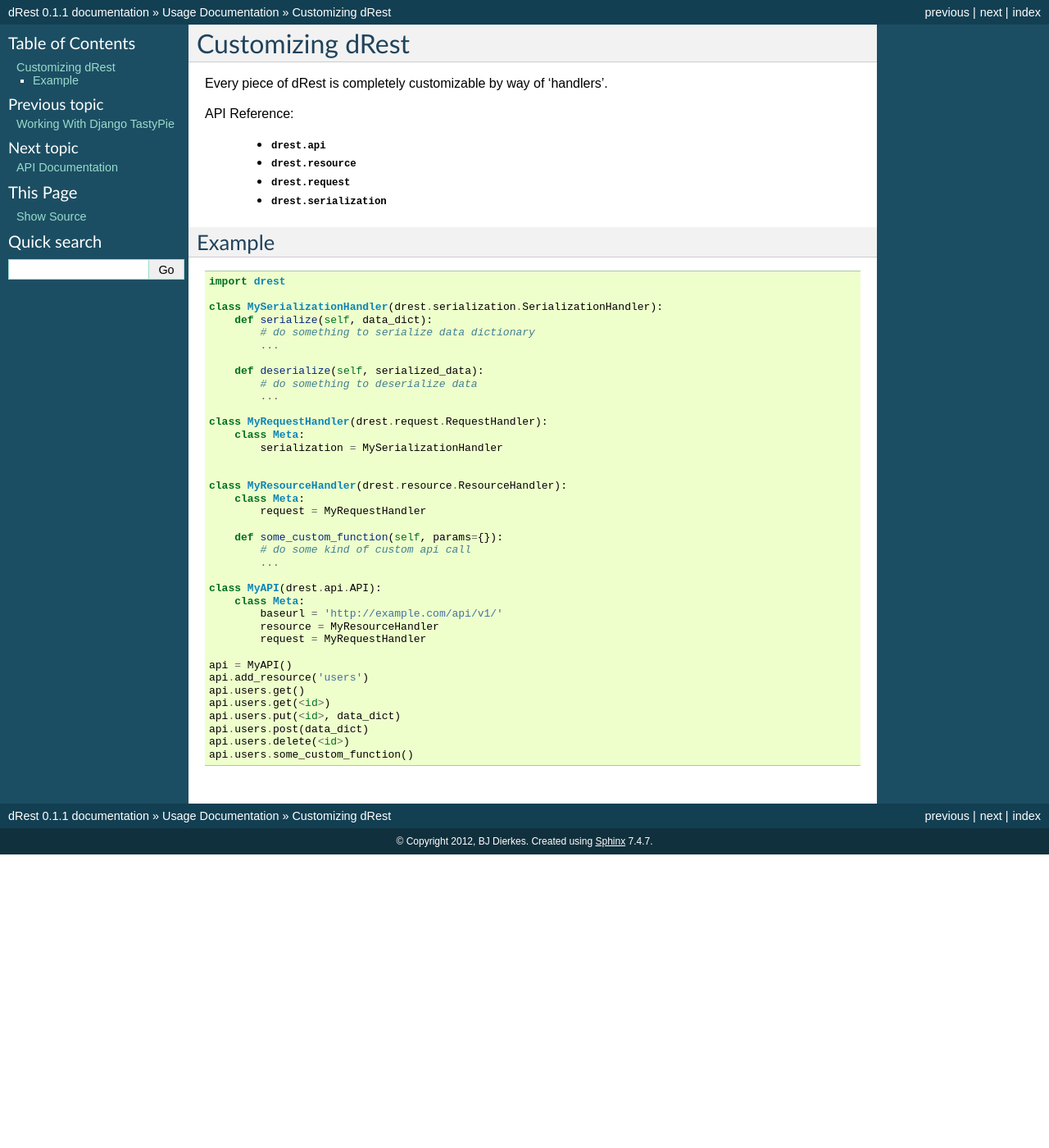
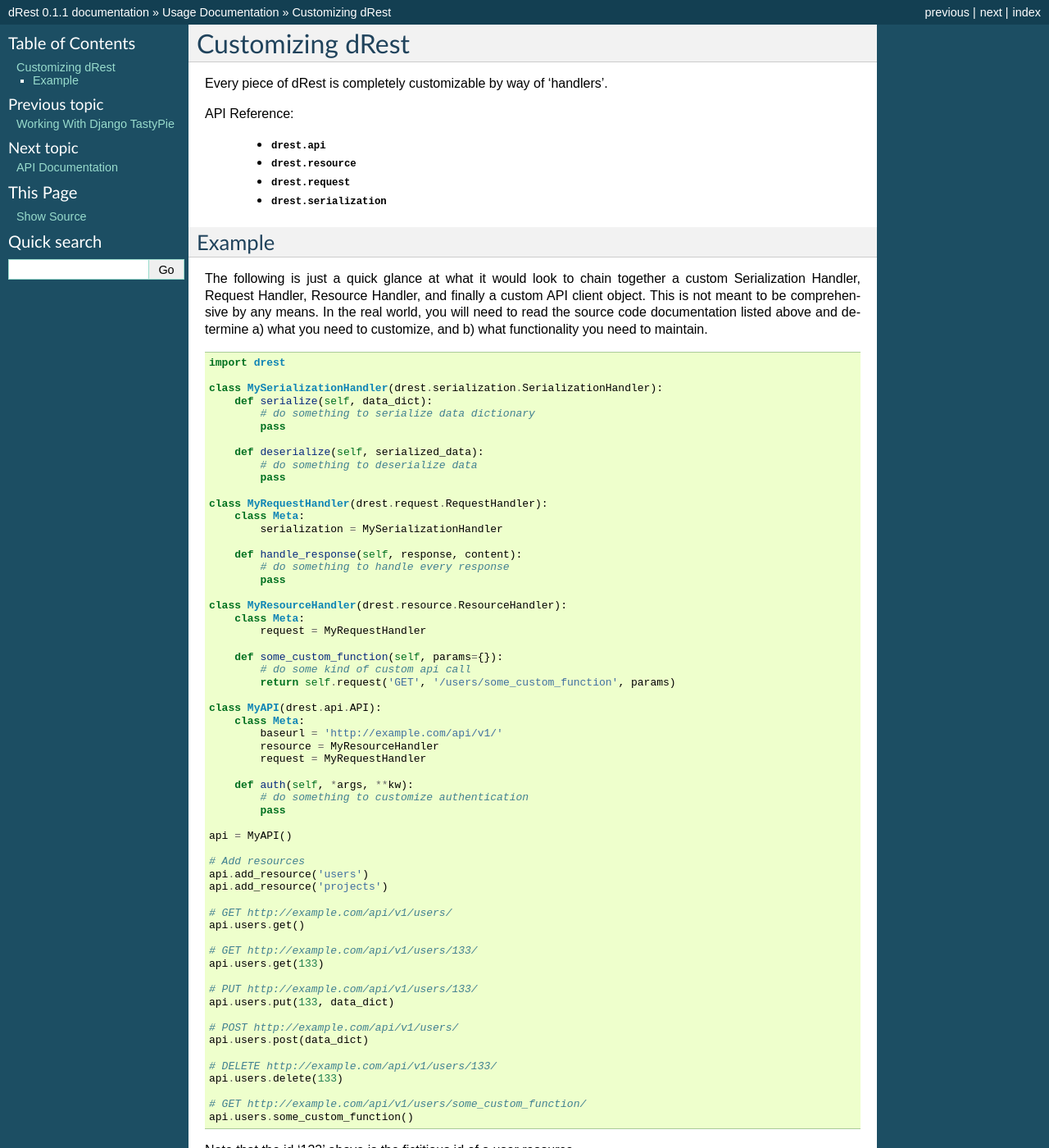
Before and after one commit to datafolklabs/drest, a Sphinx documentation site: the page built from doc/source/dev/customization.rst, in a window 1280 px wide and 1400 px high. Shown: the whole window at 82% size. Built offline with Sphinx 7.4.7, drawn with Linux system fonts in a browser that asks for light colours; some of the changed text lies outside the part shown.

Commit message:
cleaning up doc

```diff
--- a/doc/source/dev/customization.rst
+++ b/doc/source/dev/customization.rst
@@ -13,6 +13,13 @@
 Example
 -------
 
+The following is just a quick glance at what it would look to chain together
+a custom Serialization Handler, Request Handler, Resource Handler, and
+finally a custom API client object.  This is not meant to be comprehensive
+by any means. In the real world, you will need to read the source code
+documentation listed above and determine a) what you need to customize, and
+b) what functionality you need to maintain.
+
 .. code-block:: python
 
     import drest
@@ -20,16 +27,19 @@
     class MySerializationHandler(drest.serialization.SerializationHandler):
         def serialize(self, data_dict):
             # do something to serialize data dictionary
-            ...
+            pass
 
         def deserialize(self, serialized_data):
             # do something to deserialize data
-            ...
+            pass
 
     class MyRequestHandler(drest.request.RequestHandler):
         class Meta:
             serialization = MySerializationHandler
 
+        def handle_response(self, response, content):
+            # do something to handle every response
+            pass
 
     class MyResourceHandler(drest.resource.ResourceHandler):
         class Meta:
@@ -37,7 +47,7 @@
 
         def some_custom_function(self, params={}):
             # do some kind of custom api call
-            ...
+            return self.request('GET', '/users/some_custom_function', params)
 
     class MyAPI(drest.api.API):
         class Meta:
@@ -45,11 +55,32 @@
             resource = MyResourceHandler
             request = MyRequestHandler
 
+        def auth(self, *args, **kw):
+            # do something to customize authentication
+            pass
+
     api = MyAPI()
+
+    # Add resources
     api.add_resource('users')
+    api.add_resource('projects')
+
+    # GET http://example.com/api/v1/users/
     api.users.get()
-    api.users.get(<id>)
-    api.users.put(<id>, data_dict)
+
+    # GET http://example.com/api/v1/users/133/
+    api.users.get(133)
+
+    # PUT http://example.com/api/v1/users/133/
+    api.users.put(133, data_dict)
+
+    # POST http://example.com/api/v1/users/
     api.users.post(data_dict)
-    api.users.delete(<id>)
+
+    # DELETE http://example.com/api/v1/users/133/
+    api.users.delete(133)
+
+    # GET http://example.com/api/v1/users/some_custom_function/
     api.users.some_custom_function()
+
+Note that the id '133' above is the fictitious id of a user resource.
```
Also changed, not shown: doc/source/dev/quickstart.rst (+7 -6 lines), doc/source/index.rst (+13 -4 lines), 2 other files.
